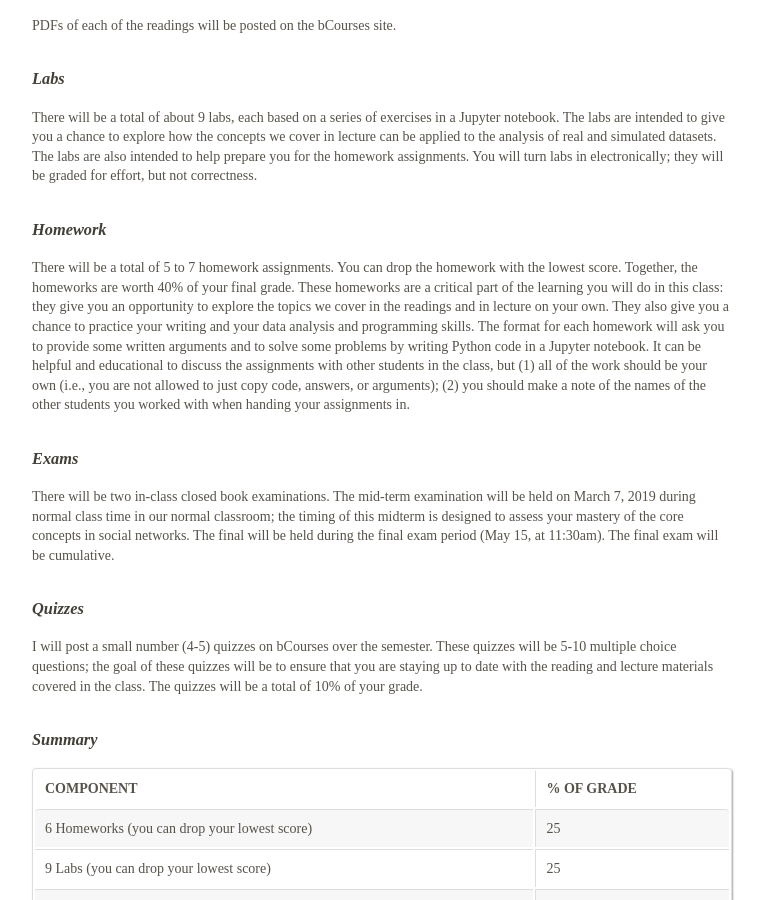
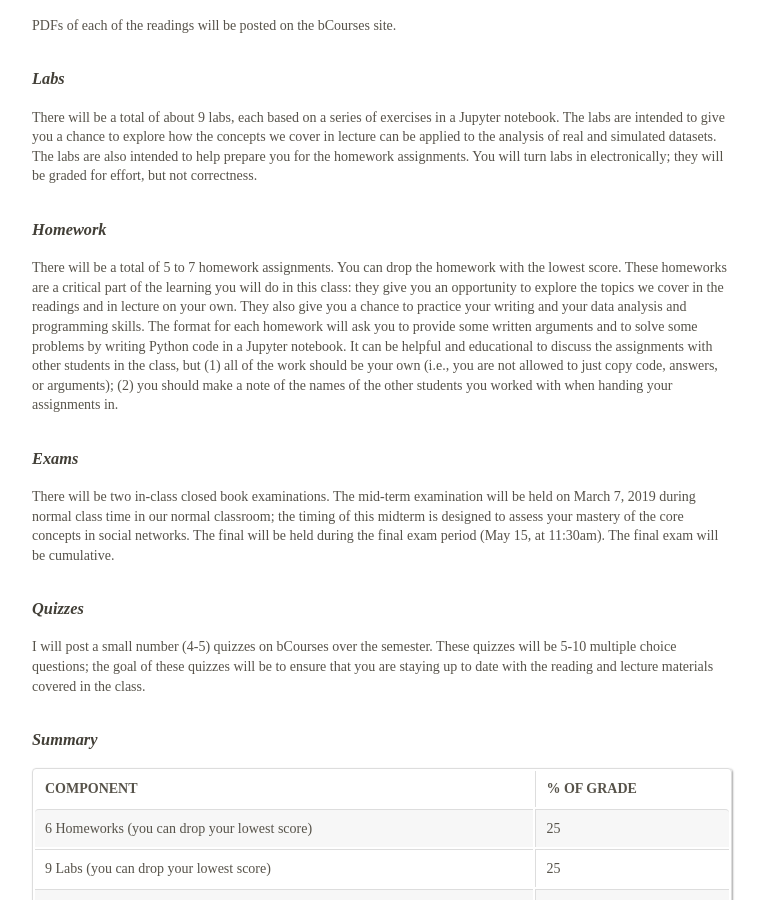
Before and after one commit to dfeehan/dfeehan.github.io, a Jekyll site: the page teaching/2019sp_demog180.html, which Jekyll copies as it is, in a window 1280 px wide and 900 px high, scrolled down 3264 px. Shown: the whole window, without its empty margins (258-1023 px from the left). Built offline with Jekyll 4.4.1, drawn with Linux system fonts in a browser that asks for light colours.

Commit message:
fixed error in grading breakdown

```diff
--- a/teaching/2019sp_demog180.html
+++ b/teaching/2019sp_demog180.html
@@ -684,11 +684,11 @@ Final exam: Wednesday, May 15th, 11:30am-2:30pm (location TBD)</p>
 <h3 id="labs">Labs</h3>
 <p>There will be a total of about 9 labs, each based on a series of exercises in a Jupyter notebook. The labs are intended to give you a chance to explore how the concepts we cover in lecture can be applied to the analysis of real and simulated datasets. The labs are also intended to help prepare you for the homework assignments. You will turn labs in electronically; they will be graded for effort, but not correctness.</p>
 <h3 id="homework">Homework</h3>
-<p>There will be a total of 5 to 7 homework assignments. You can drop the homework with the lowest score. Together, the homeworks are worth 40% of your final grade. These homeworks are a critical part of the learning you will do in this class: they give you an opportunity to explore the topics we cover in the readings and in lecture on your own. They also give you a chance to practice your writing and your data analysis and programming skills. The format for each homework will ask you to provide some written arguments and to solve some problems by writing Python code in a Jupyter notebook. It can be helpful and educational to discuss the assignments with other students in the class, but (1) all of the work should be your own (i.e., you are not allowed to just copy code, answers, or arguments); (2) you should make a note of the names of the other students you worked with when handing your assignments in.</p>
+<p>There will be a total of 5 to 7 homework assignments. You can drop the homework with the lowest score. These homeworks are a critical part of the learning you will do in this class: they give you an opportunity to explore the topics we cover in the readings and in lecture on your own. They also give you a chance to practice your writing and your data analysis and programming skills. The format for each homework will ask you to provide some written arguments and to solve some problems by writing Python code in a Jupyter notebook. It can be helpful and educational to discuss the assignments with other students in the class, but (1) all of the work should be your own (i.e., you are not allowed to just copy code, answers, or arguments); (2) you should make a note of the names of the other students you worked with when handing your assignments in.</p>
 <h3 id="exams">Exams</h3>
 <p>There will be two in-class closed book examinations. The mid-term examination will be held on March 7, 2019 during normal class time in our normal classroom; the timing of this midterm is designed to assess your mastery of the core concepts in social networks. The final will be held during the final exam period (May 15, at 11:30am). The final exam will be cumulative.</p>
 <h3 id="quizzes">Quizzes</h3>
-<p>I will post a small number (4-5) quizzes on bCourses over the semester. These quizzes will be 5-10 multiple choice questions; the goal of these quizzes will be to ensure that you are staying up to date with the reading and lecture materials covered in the class. The quizzes will be a total of 10% of your grade.</p>
+<p>I will post a small number (4-5) quizzes on bCourses over the semester. These quizzes will be 5-10 multiple choice questions; the goal of these quizzes will be to ensure that you are staying up to date with the reading and lecture materials covered in the class.</p>
 <!--### Sections                                                                                                                                                                                                                       -->
 <!--There will be optional weekly sections. The goal of these sections will be (1) to give you a chance to discuss the material and (2) to give you a chance to practice problems similar to the problems that will be on the homework.-->
 <h3 id="summary">Summary</h3>
```
